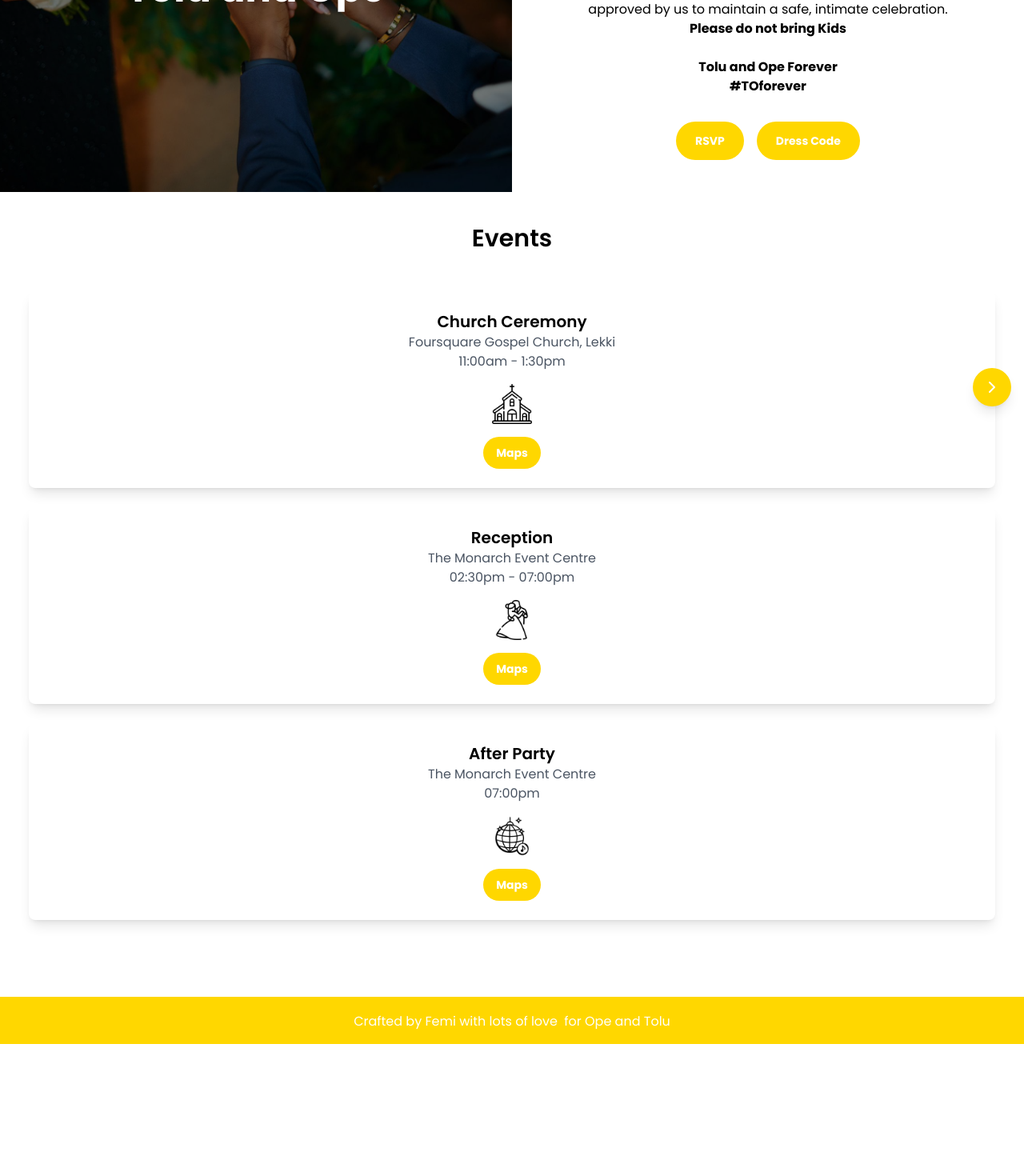
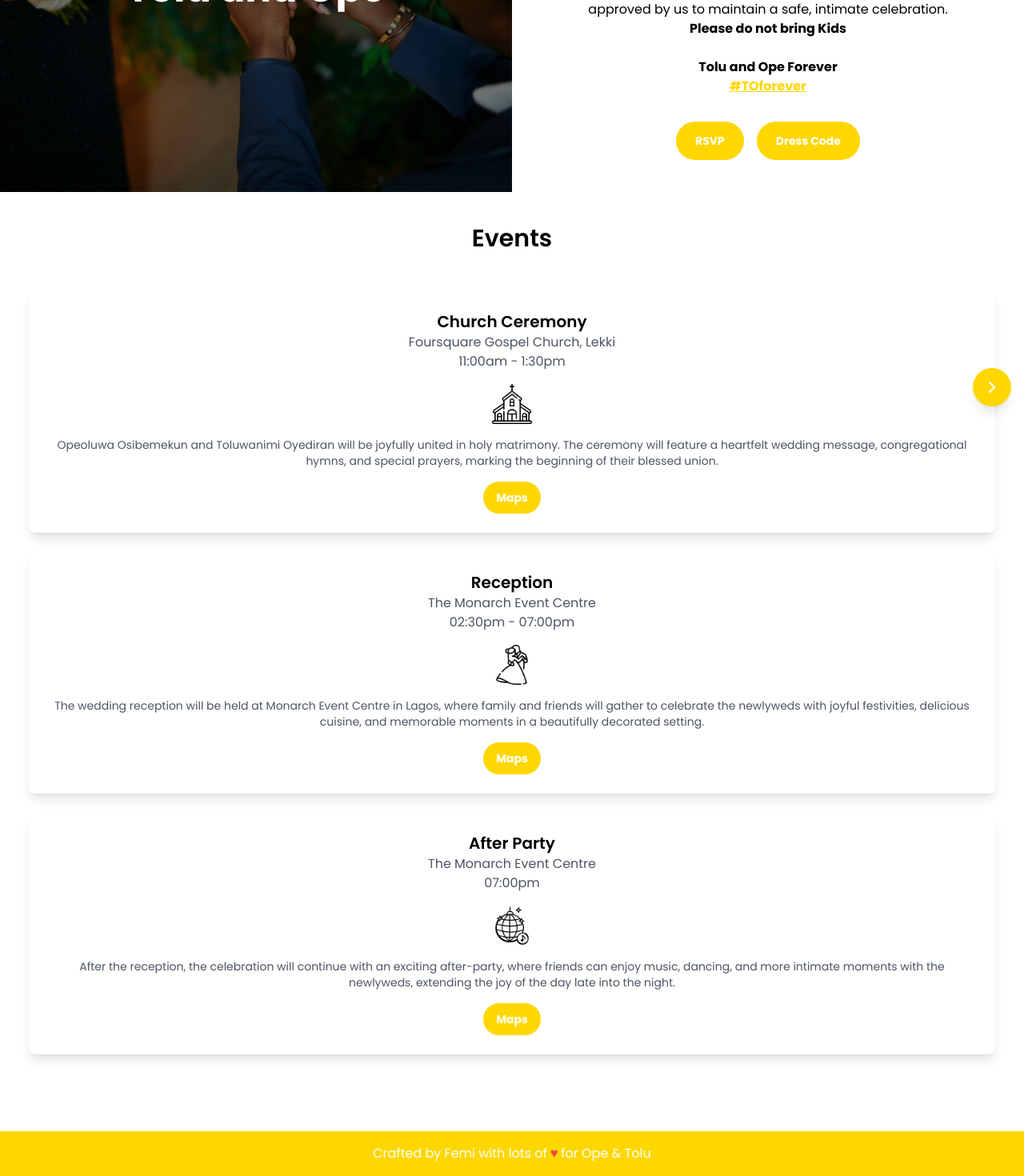
Before and after one commit to Femlol1/wedding, a Next.js app: page /home in a window 1280 px wide. Shown: the part 276-1746 px from the top of the page at 80% size. Before the commit the page ends 1581 px from the top, so only its background shows below. Built offline with nearby package versions, Linux system fonts and the light colour scheme.

Commit message:
updated coutdown and rsvp page

```diff
--- a/app/(root)/home/page.tsx
+++ b/app/(root)/home/page.tsx
@@ -44,7 +44,8 @@ const HomePage: React.FC = () => {
             <strong>Please do not bring Kids</strong>
             <br />
             <br />
-            <strong>Tolu and Ope Forever <br /><Link href={"https://www.instagram.com/explore/tags/TOFOREVER/"}>#TOforever</Link></strong>
+            <strong>Tolu and Ope Forever <br /><u><Link className="
+            text-primary" href={"https://www.instagram.com/explore/tags/TOFOREVER/"}>#TOforever</Link></u></strong>
           </p>
           <div className="flex flex-row items-center space-x-4">
             <Link href="/rsvp">
--- a/app/globals.css
+++ b/app/globals.css
@@ -258,3 +258,17 @@ footer span.fa-heart {
 		transform: scale(1);
 	}
 }
+
+@keyframes beat {
+	0%,
+	100% {
+		transform: scale(1);
+	}
+	50% {
+		transform: scale(1.2);
+	}
+}
+
+.animate-beat {
+	animation: beat 1s infinite;
+}
--- a/components/shared/Countdown.js
+++ b/components/shared/Countdown.js
@@ -30,7 +30,7 @@ const Countdown = ({ eventDate }) => {
 	}, [eventDate]);
 
 	return (
-		<div className="text-center my-4 text-xl font-bold bg-gray-100 p-4 rounded-md shadow-md">
+		<div className="text-center my-4 font-bold bg-gray-100 p-4 rounded-md shadow-md">
 			{timeLeft}
 		</div>
 	);
--- a/components/shared/EventDetails.tsx
+++ b/components/shared/EventDetails.tsx
@@ -28,7 +28,7 @@ const EventDetails: FC<EventDetailsProps> = ({ time, title, location, setShowDre
       </div>
 
       <h2 className="text-lg font-semibold text-center mt-4">{heading}</h2>
-      <p className="text-center text-gray-600">{description}</p>
+      <p className="text-center text-gray-600 text-sm">{description}</p>
 
       <div className="mt-4 flex justify-center">
         <Link href={gmap}>
--- a/components/shared/Footer.tsx
+++ b/components/shared/Footer.tsx
@@ -2,7 +2,11 @@ const Footer = () => {
   return (
     <footer className="bg-primary text-white p-4 text-center">
       <p>
-        Crafted by Femi with lots of love<span className="fa fa-heart pulse2"></span> for Ope and Tolu
+        Crafted by Femi with lots of
+        <span className="inline-block text-red-500 mx-1 animate-beat">
+          &hearts;
+        </span>
+        for Ope & Tolu
       </p>
     </footer>
   );
--- a/components/shared/Header.tsx
+++ b/components/shared/Header.tsx
@@ -11,8 +11,8 @@ const Header = () => {
   };
 
   return (
-    <header className="w-full bg-opacity-50 fixed top-0 z-50">
-      <div className="flex wrapper items-center justify-between w-full py-4 px-6">
+    <header className="w-full bg-opacity-50 fixed top-0 z-50 ">
+      <div className="flex wrapper items-center justify-between w-full py-4 px-6 ">
         <Link href={"/"} className="w-36">
           <Image src={"/assets/images/logo.png"} width={70} height={38} alt="Opes wedding logo" />
         </Link>
--- a/components/shared/MobileNav.tsx
+++ b/components/shared/MobileNav.tsx
@@ -16,13 +16,17 @@ const MobileNav = () => {
         <nav className="md:hidden">
             <Sheet open={isOpen} onOpenChange={setIsOpen}>
                 <SheetTrigger className="align-middle" onClick={handleOpen}>
-                    <Image
-                        src={"/assets/icons/menu.svg"}
-                        alt="menu"
-                        width={24}
-                        height={24}
-                        className="cursor-pointer"
-                    />
+                    {/* Inline SVG for menu icon */}
+                    <svg
+                        xmlns="http://www.w3.org/2000/svg"
+                        width="24"
+                        height="24"
+                        fill="currentColor"
+                        className="text-primary cursor-pointer"
+                        viewBox="0 0 16 16"
+                    >
+                        <path fillRule="evenodd" d="M1.5 3.5a.5.5 0 0 1 .5-.5h12a.5.5 0 0 1 0 1h-12a.5.5 0 0 1-.5-.5zm0 4a.5.5 0 0 1 .5-.5h12a.5.5 0 0 1 0 1h-12a.5.5 0 0 1-.5-.5zm0 4a.5.5 0 0 1 .5-.5h12a.5.5 0 0 1 0 1h-12a.5.5 0 0 1-.5-.5z"/>
+                    </svg>
                 </SheetTrigger>
                 <SheetContent className="flex flex-col gap-2 bg-gray md:hidden bg-white">
                     <Image
--- a/constants/index.ts
+++ b/constants/index.ts
@@ -70,7 +70,7 @@ export const events = [
     location: "Foursquare Gospel Church, Lekki",
     icon: "/assets/icons/church.png",//church icon
     heading:" ",
-    description: " ",
+    description: "Opeoluwa Osibemekun and Toluwanimi Oyediran will be joyfully united in holy matrimony. The ceremony will feature a heartfelt wedding message, congregational hymns, and special prayers, marking the beginning of their blessed union. ",
     gmap: "https://maps.app.goo.gl/ecTwa2JodZuKdjsc6"
   },
   {
@@ -79,7 +79,7 @@ export const events = [
     location: "The Monarch Event Centre",
     icon: "/assets/icons/dance.png",//
     heading:" ",
-    description: " ",
+    description: "The wedding reception will be held at Monarch Event Centre in Lagos, where family and friends will gather to celebrate the newlyweds with joyful festivities, delicious cuisine, and memorable moments in a beautifully decorated setting. ",
     gmap: "https://maps.app.goo.gl/NnAmnLHLcRkqQaDX8"
   },
   {
@@ -88,7 +88,7 @@ export const events = [
     location: "The Monarch Event Centre",
     icon: "/assets/icons/disco-light.png",//
     heading:" ",
-    description: " ",
+    description: "After the reception, the celebration will continue with an exciting after-party, where friends can enjoy music, dancing, and more intimate moments with the newlyweds, extending the joy of the day late into the night. ",
     gmap: "https://maps.app.goo.gl/NnAmnLHLcRkqQaDX8"
   }
 ];
--- a/package.json
+++ b/package.json
@@ -42,7 +42,7 @@
     "express": "^4.19.2",
     "firebase": "^10.12.5",
     "firebase-admin": "^12.3.0",
-    "framer-motion": "^11.3.12",
+    "framer-motion": "^11.3.24",
     "googleapis": "^140.0.1",
     "isomorphic-fetch": "^3.0.0",
     "jquery": "^3.7.1",
```
Also changed, not shown: components/shared/AnimatedHeart.js (added, +16 -0 lines), 1 other file (tests, documents, lock files or other folders).
